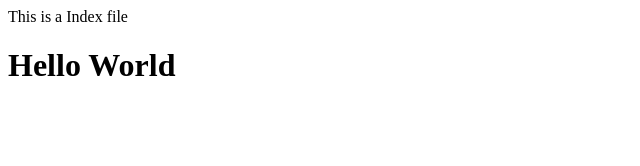
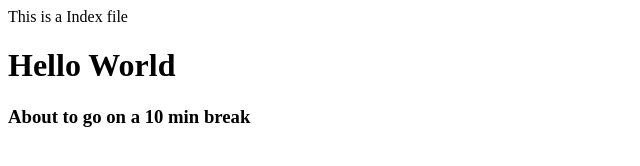
Before and after one commit to ShikharParashar/DemoRepo, a plain HTML site: page index.html in a window 1280 px wide. Shown: the whole page, without its empty margins (0-640 px from the left). Drawn offline with Linux system fonts and the light colour scheme.

Commit message:
Entering the message for commit

```diff
--- a/index.html
+++ b/index.html
@@ -1,2 +1,3 @@
 <p> This is a Index file</p>
 <h1>Hello World</h1>
+<h3>About to go on a 10 min break</h3>
```
